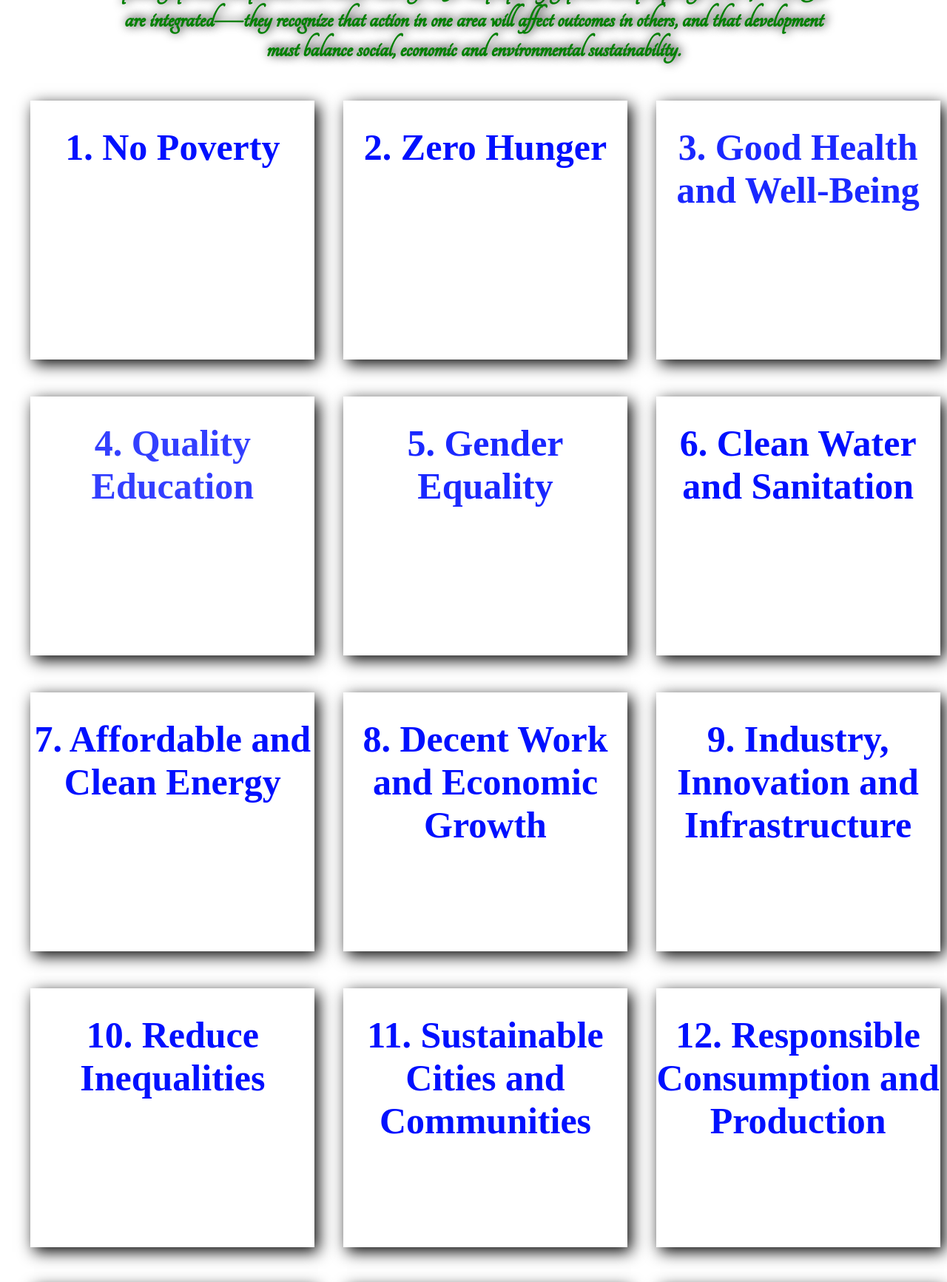
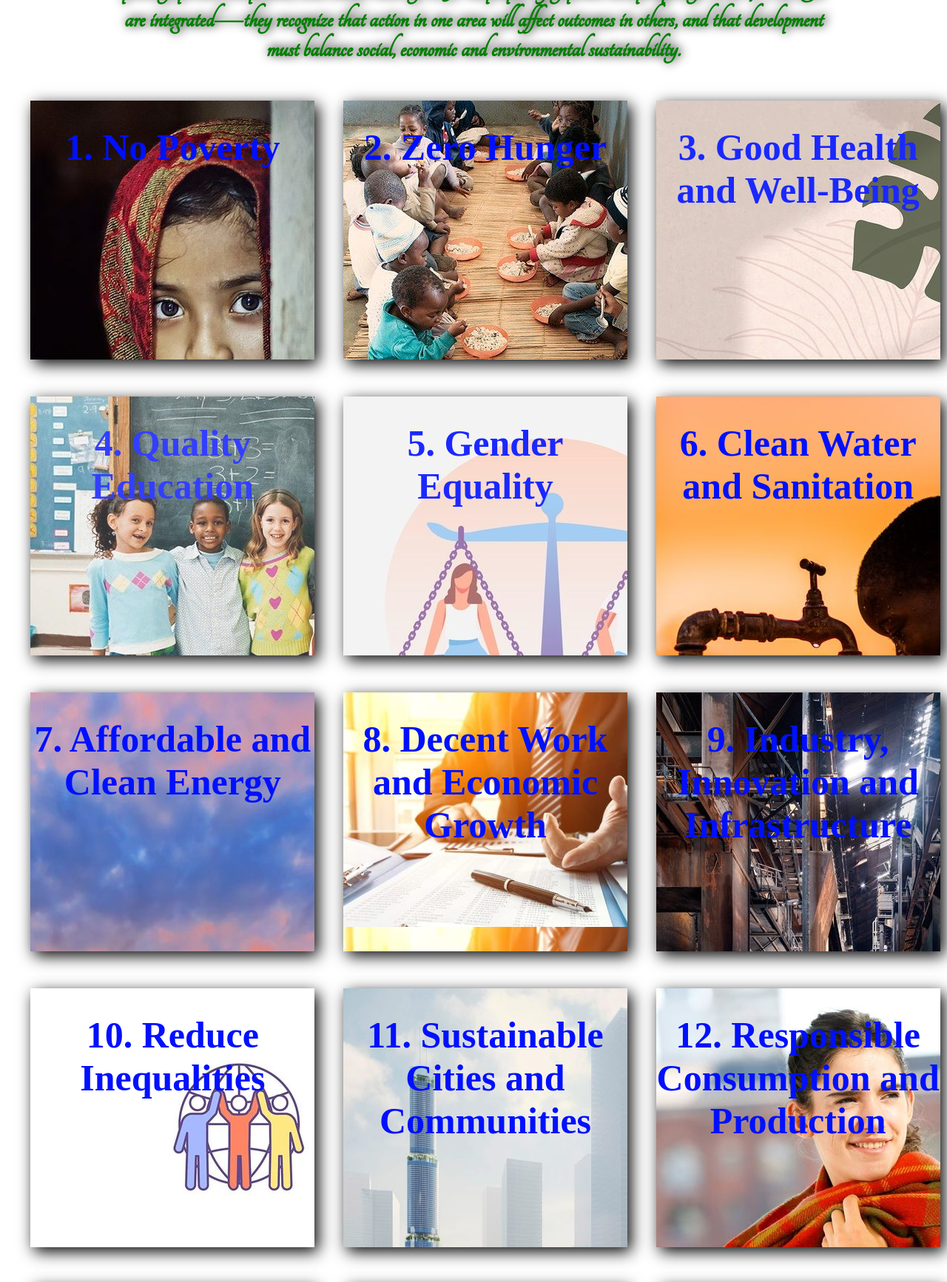
Before and after one commit to Reetikakumari308/sustainability-matters, a website: page frontend/goal.html in a window 1280 px wide. Shown: the part 1060-2793 px from the top of the page at 74% size. Drawn offline with Linux system fonts and the light colour scheme; the site is published under a folder, as on GitHub Pages, so addresses that start at the root find nothing; a web font is replaced by a local one.

Commit message:
Update goal.css

```diff
--- a/frontend/css/goal.css
+++ b/frontend/css/goal.css
@@ -33,7 +33,7 @@ li {
 
 /* Hero Section */
 .image-cover {
-  background-image: url(/frontend/goal-images/backimages.jpg);
+  background-image: url(../goal-images/backimages.jpg);
   height: 600px;
   width: 100%;
   background-size: cover;
@@ -45,10 +45,10 @@ li {
 
 @keyframes reetika {
   0% {
-    background-image: url(/frontend/goal-images/backimages.jpg);
+    background-image: url(../goal-images/backimages.jpg);
   }
   100% {
-    background-image: url(/frontend/images/trees.jpg);
+    background-image: url(../images/trees.jpg);
   }
 }
 
@@ -134,24 +134,24 @@ li {
 }
 
 /* Reusable goal image styles */
-.goal1 { background-image: url(/frontend/goal-images/nopoverty.jpg); }
-.goal2 { background-image: url(/frontend/goal-images/hunger.jpg); }
-.goal3 { background-image: url(/frontend/goal-images/health.jpg); opacity: 0.9; }
-.goal4 { background-image: url(/frontend/goal-images/education.jpg); opacity: 0.8; }
-.goal5 { background-image: url(/frontend/goal-images/genderequality.jpg); opacity: 0.9; }
-.goal6 { background-image: url(/frontend/goal-images/cleanwater.jpg); }
-.goal7 { background-image: url(/frontend/goal-images/cleanenergy.jpg); }
-.goal8 { background-image: url(/frontend/goal-images/decentwork.jpg); }
-.goal9 { background-image: url(/frontend/goal-images/industry.jpg); }
-.goal10 { background-image: url(/frontend/goal-images/inequality.jpg); }
-.goal11 { background-image: url(/frontend/goal-images/sustainablecities.jpg); }
-.goal12 { background-image: url(/frontend/goal-images/consumption.jpg); }
-.goal13 { background-image: url(/frontend/goal-images/climate.png); }
-.goal14 { background-image: url(/frontend/goal-images/ocean.jpg); }
-.goal15 { background-image: url(/frontend/goal-images/grass.jpg); }
-.goal16 { background-image: url(/frontend/goal-images/peace.jpg); }
-.goal17 { background-image: url(/frontend/goal-images/partner.jpg); }
-.gif { background-image: url(/frontend/goal-images/gif.webp); }
+.goal1 { background-image: url(../goal-images/nopoverty.jpg); }
+.goal2 { background-image: url(../goal-images/hunger.jpg); }
+.goal3 { background-image: url(../goal-images/health.jpg); opacity: 0.9; }
+.goal4 { background-image: url(../goal-images/education.jpg); opacity: 0.8; }
+.goal5 { background-image: url(../goal-images/genderequality.jpg); opacity: 0.9; }
+.goal6 { background-image: url(../goal-images/cleanwater.jpg); }
+.goal7 { background-image: url(../goal-images/cleanenergy.jpg); }
+.goal8 { background-image: url(../goal-images/decentwork.jpg); }
+.goal9 { background-image: url(../goal-images/industry.jpg); }
+.goal10 { background-image: url(../goal-images/inequality.jpg); }
+.goal11 { background-image: url(../goal-images/sustainablecities.jpg); }
+.goal12 { background-image: url(../goal-images/consumption.jpg); }
+.goal13 { background-image: url(../goal-images/climate.png); }
+.goal14 { background-image: url(../goal-images/ocean.jpg); }
+.goal15 { background-image: url(../goal-images/grass.jpg); }
+.goal16 { background-image: url(../goal-images/peace.jpg); }
+.goal17 { background-image: url(../goal-images/partner.jpg); }
+.gif { background-image: url(../goal-images/gif.webp); }
 
 /* Button styling */
 .btn {
```
